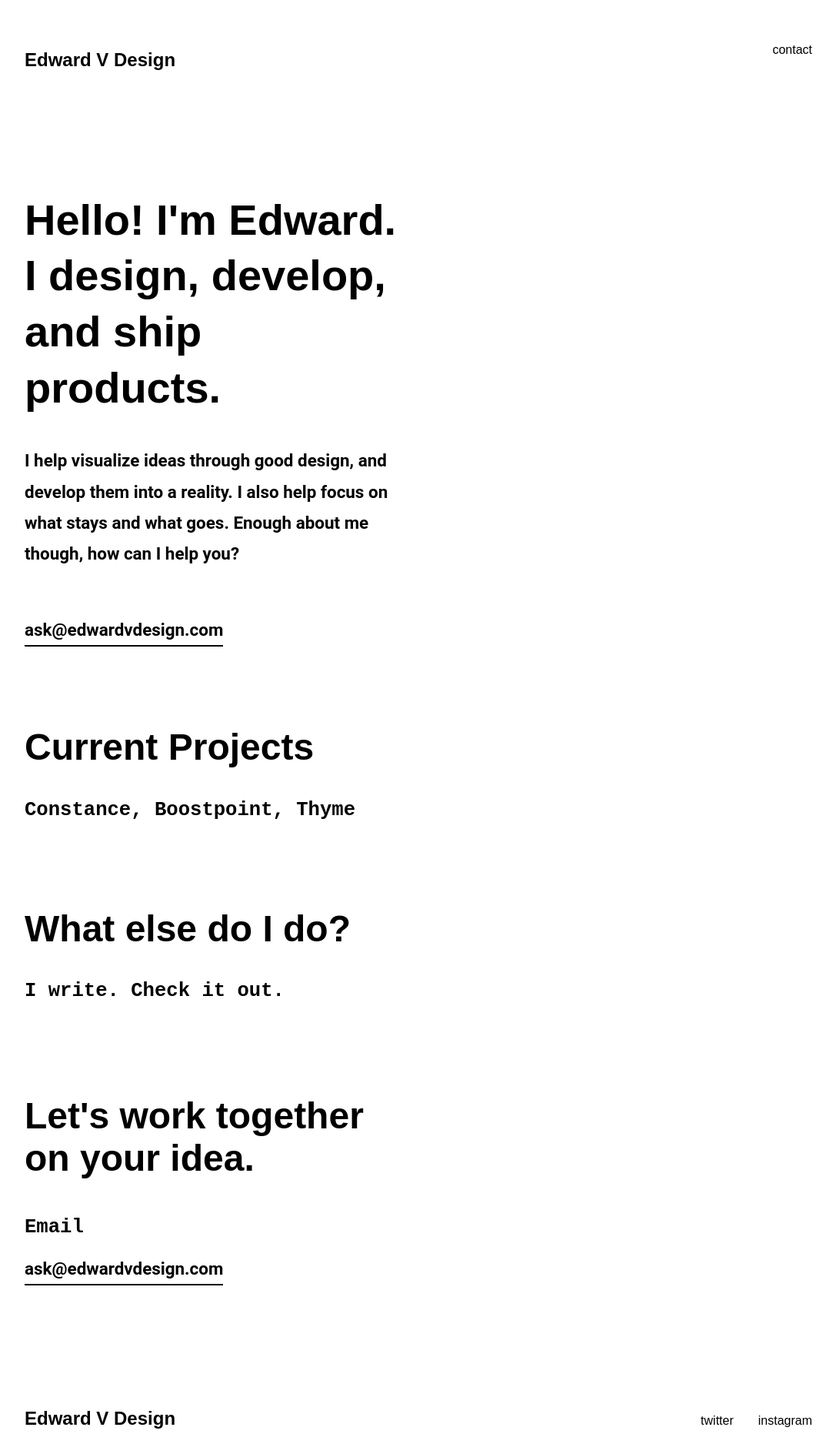
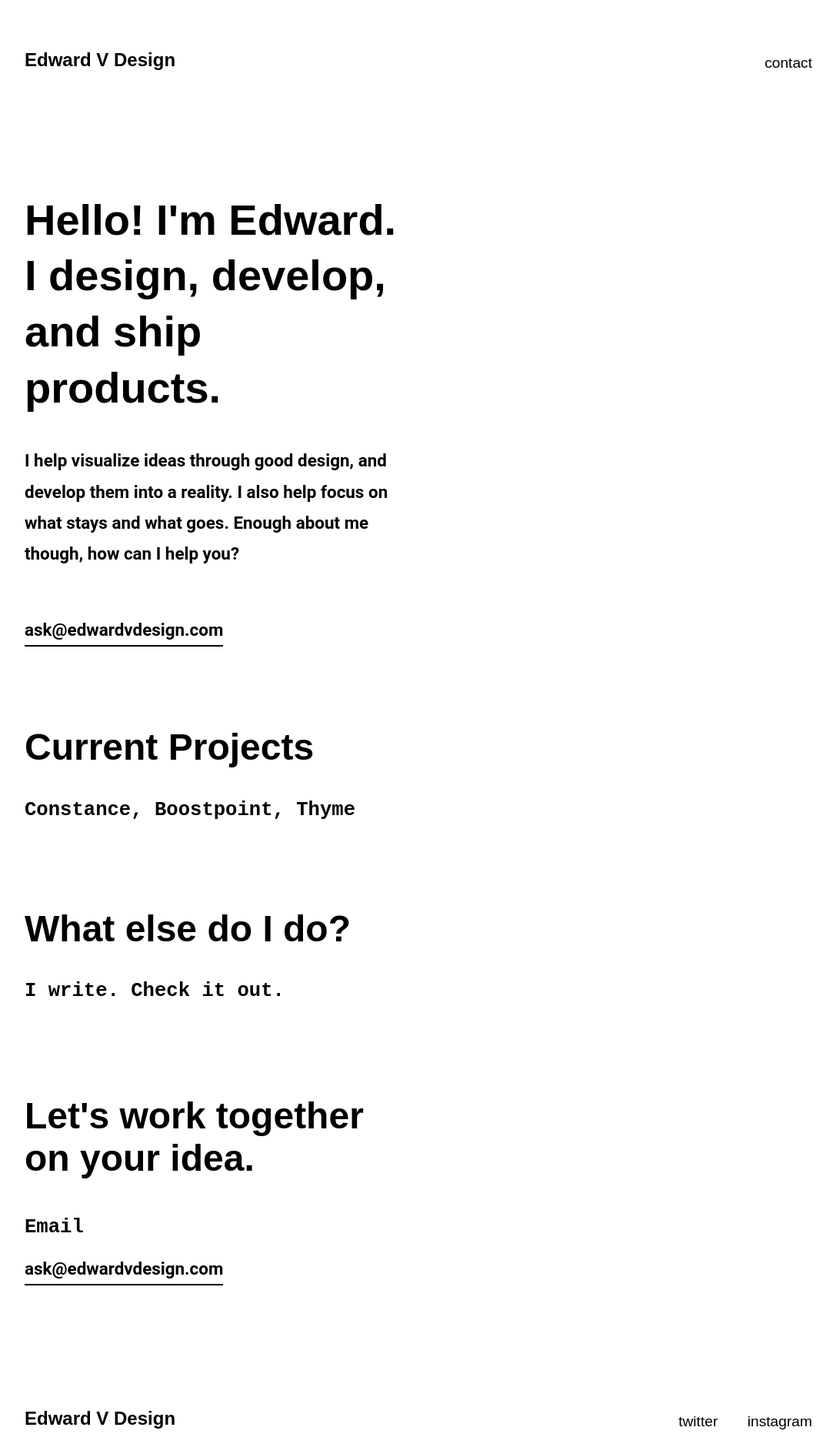
Before and after one commit to EdwardGoomba/EvD, a React app: page / in a window 1280 px wide. Shown: the whole page at 77% size, without its empty margins (96-1183 px from the left). Built offline with nearby package versions, Linux system fonts and the light colour scheme; a web font is replaced by a local one.

Commit message:
Update header and footer link font size and padding

```diff
--- a/app/components/Footer.js
+++ b/app/components/Footer.js
@@ -28,9 +28,10 @@ const Nav = styled.ul`
 
 const NavLinks = styled.li`
   padding-left: 2em;
-  padding-top: 1em;
+  padding-top: 0.8em;
   text-decoration: none;
   list-style: none;
+  font-size: 1.2em;
 `
 
 const NavDirective = styled.a`
--- a/app/components/Header.js
+++ b/app/components/Header.js
@@ -24,8 +24,10 @@ const Nav = styled.ul`
 
 const NavLinks = styled.li`
   padding-left: 1em;
+  padding-top: 0.8em;
   text-decoration: none;
   list-style: none;
+  font-size: 1.2em;
 `
 
 const NavDirective = styled.a`
```
